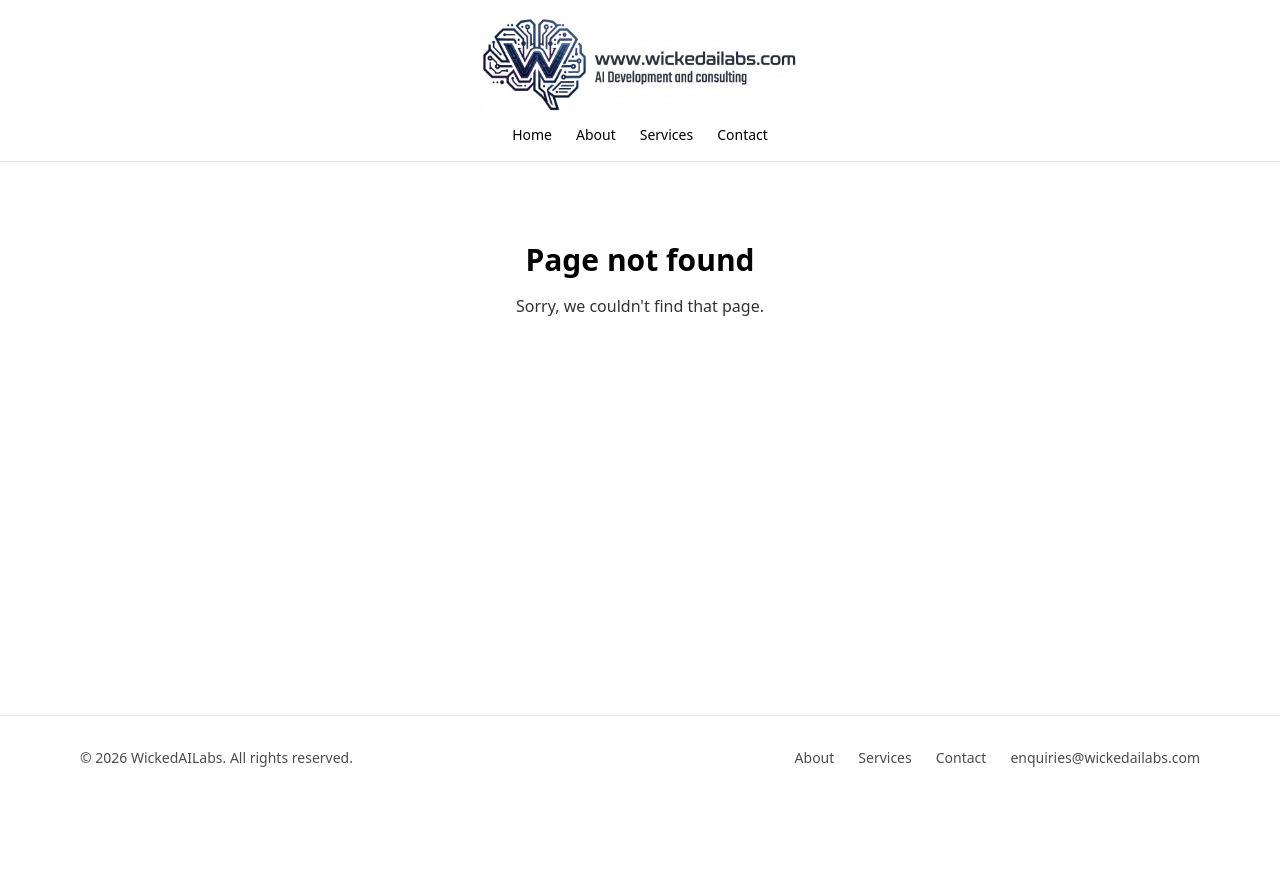
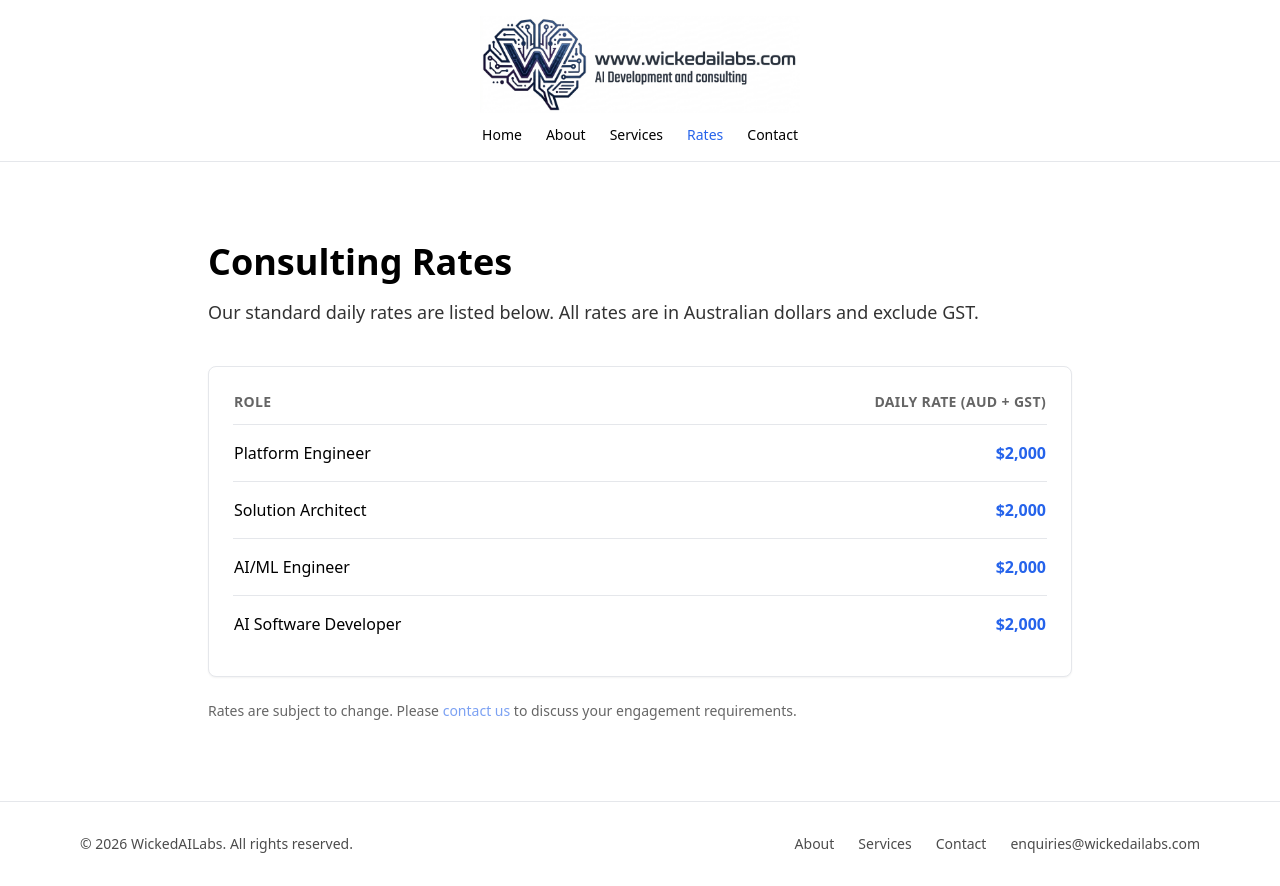
Before and after one commit to WickedAILabs/website, a React (Vite) app: page /rates in a window 1280 px wide. Before the commit this address had no page. Before the commit the page ends 800 px from the top, so only its background shows below. Built offline with nearby package versions, Linux system fonts and the light colour scheme.

Commit message:
added google analytics

```diff
--- a/src/App.jsx
+++ b/src/App.jsx
@@ -6,6 +6,7 @@ import Home from './pages/Home'
 import About from './pages/About'
 import Services from './pages/Services'
 import Contact from './pages/Contact'
+import Rates from './pages/Rates'
 import NotFound from './pages/NotFound'
 
 export default function App(){
@@ -18,6 +19,7 @@ export default function App(){
           <Route path="/about" element={<About/>} />
           <Route path="/services" element={<Services/>} />
           <Route path="/contact" element={<Contact/>} />
+          <Route path="/rates" element={<Rates/>} />
           <Route path="*" element={<NotFound/>} />
         </Routes>
       </main>
--- a/src/components/Navbar.jsx
+++ b/src/components/Navbar.jsx
@@ -12,6 +12,7 @@ export default function Navbar(){
           <NavLink to="/" className={({isActive}) => isActive ? 'text-brand-500' : ''}>Home</NavLink>
           <NavLink to="/about" className={({isActive}) => isActive ? 'text-brand-500' : ''}>About</NavLink>
           <NavLink to="/services" className={({isActive}) => isActive ? 'text-brand-500' : ''}>Services</NavLink>
+          <NavLink to="/rates" className={({isActive}) => isActive ? 'text-brand-500' : ''}>Rates</NavLink>
           <NavLink to="/contact" className={({isActive}) => isActive ? 'text-brand-500' : ''}>Contact</NavLink>
         </div>
       </nav>
--- /dev/null
+++ b/src/pages/Rates.jsx
@@ -0,0 +1,47 @@
+import React from 'react'
+import { Helmet } from 'react-helmet-async'
+import Card from '../components/ui/Card'
+
+const rates = [
+  { role: 'Platform Engineer',      daily: '$2,000' },
+  { role: 'Solution Architect',     daily: '$2,000' },
+  { role: 'AI/ML Engineer',         daily: '$2,000' },
+  { role: 'AI Software Developer',  daily: '$2,000' },
+]
+
+export default function Rates(){
+  return (
+    <div className="max-w-4xl mx-auto px-4 py-20">
+      <Helmet>
+        <title>Consulting Rates — WickedAILabs</title>
+        <meta name="description" content="WickedAILabs standard daily consulting rates for Platform Engineers, Solution Architects, AI/ML Engineers and AI Software Developers." />
+        <link rel="canonical" href="https://www.wickedailabs.com/rates" />
+      </Helmet>
+      <h1 className="text-4xl font-bold mb-4">Consulting Rates</h1>
+      <p className="text-lg opacity-80 mb-10">
+        Our standard daily rates are listed below. All rates are in Australian dollars and exclude GST.
+      </p>
+      <Card>
+        <table className="w-full text-left">
+          <thead>
+            <tr className="border-b">
+              <th className="pb-3 font-semibold text-sm uppercase tracking-wide opacity-60">Role</th>
+              <th className="pb-3 font-semibold text-sm uppercase tracking-wide opacity-60 text-right">Daily Rate (AUD + GST)</th>
+            </tr>
+          </thead>
+          <tbody>
+            {rates.map((r, i) => (
+              <tr key={r.role} className={i < rates.length - 1 ? 'border-b' : ''}>
+                <td className="py-4 font-medium">{r.role}</td>
+                <td className="py-4 text-right text-brand-500 font-semibold">{r.daily}</td>
+              </tr>
+            ))}
+          </tbody>
+        </table>
+      </Card>
+      <p className="text-sm opacity-60 mt-6">
+        Rates are subject to change. Please <a href="/contact" className="text-brand-500 hover:underline">contact us</a> to discuss your engagement requirements.
+      </p>
+    </div>
+  )
+}
```
